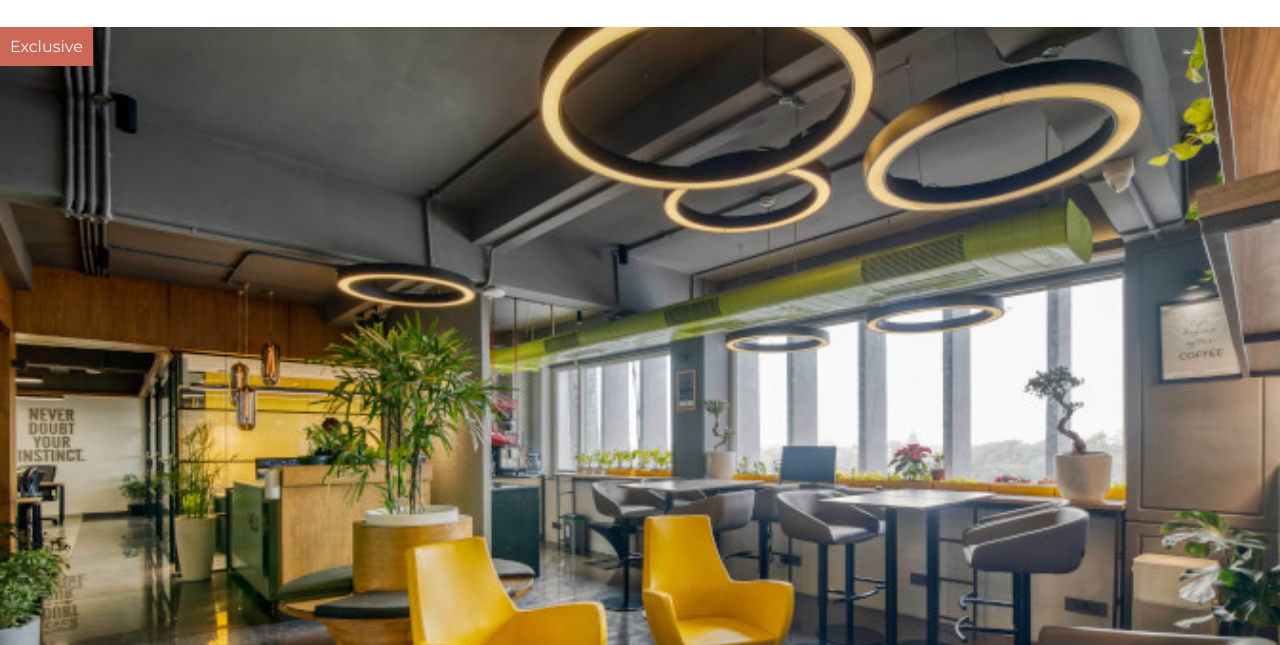
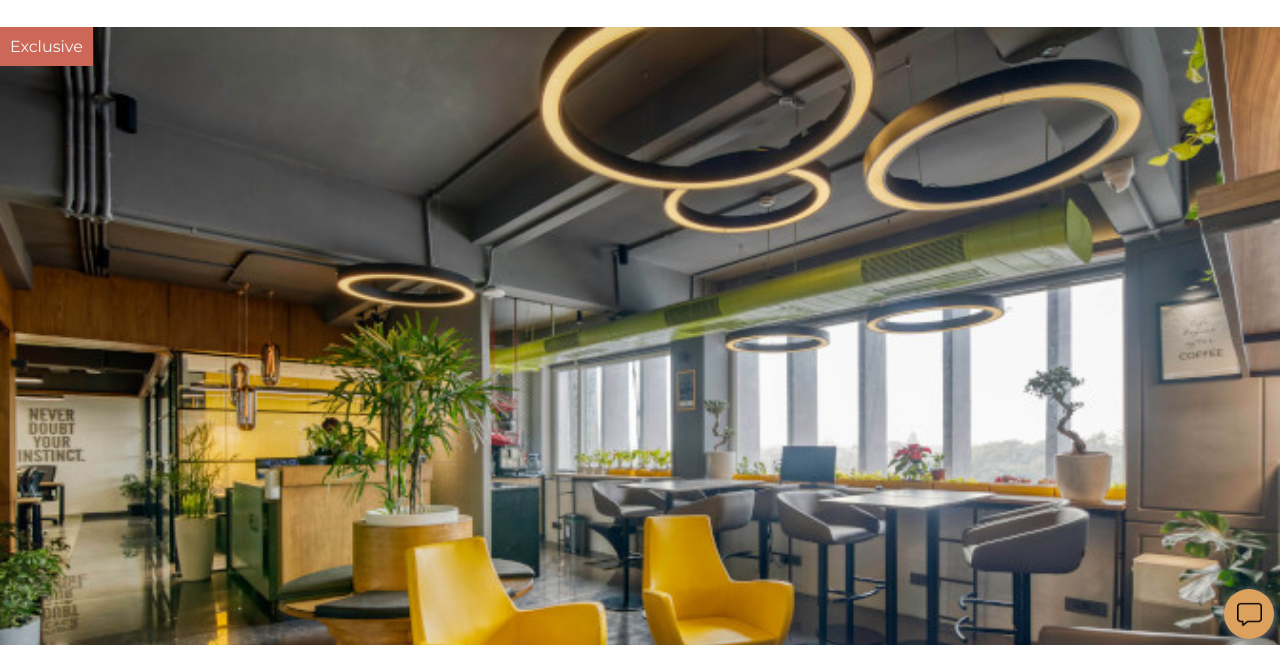
Before and after one commit to ThisisAlam/coworking-space-site, a plain HTML site: page index.html in a window 1280 px wide. Shown: the part 155-800 px from the top of the page. Drawn offline with Linux system fonts and the light colour scheme.

Commit message:
The exercise is finished. The code is complete.

```diff
--- a/index.html
+++ b/index.html
@@ -46,5 +46,8 @@
                 </div>
             </section>
         </main>
+        <div class="chatbox-bg">
+			<img src="images/message.png" class="chatbox-img" alt="chatbox">
+		</div>
     </body>
 </html>
--- a/style.css
+++ b/style.css
@@ -74,3 +74,26 @@ header .ul-list .menu-right {
     color: whitesmoke;
     padding: 10px;
 }
+
+/* chat-box */
+.chatbox-bg {
+    background-color: #dda15e;
+    position: fixed;
+    width: 50px;
+    height: 50px;
+    display: flex;
+    border-radius: 50%;
+    bottom: 6px;
+    right: 6px;
+    box-shadow: 1px 1px 8px grey;
+    cursor: pointer;
+    transition: transform 0.3s ease;
+}
+.chatbox-bg:hover, .chatbox-bg:focus {
+    transform: scale(1.08);
+    background-color: #ffa743;
+}
+.chatbox-img {
+    margin: auto;
+    width: 25px;
+}
```
